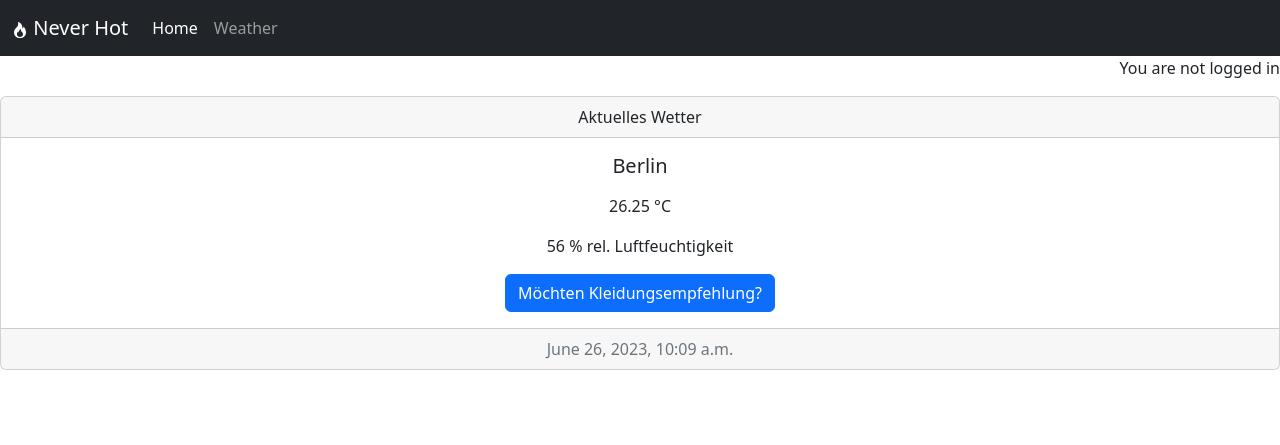
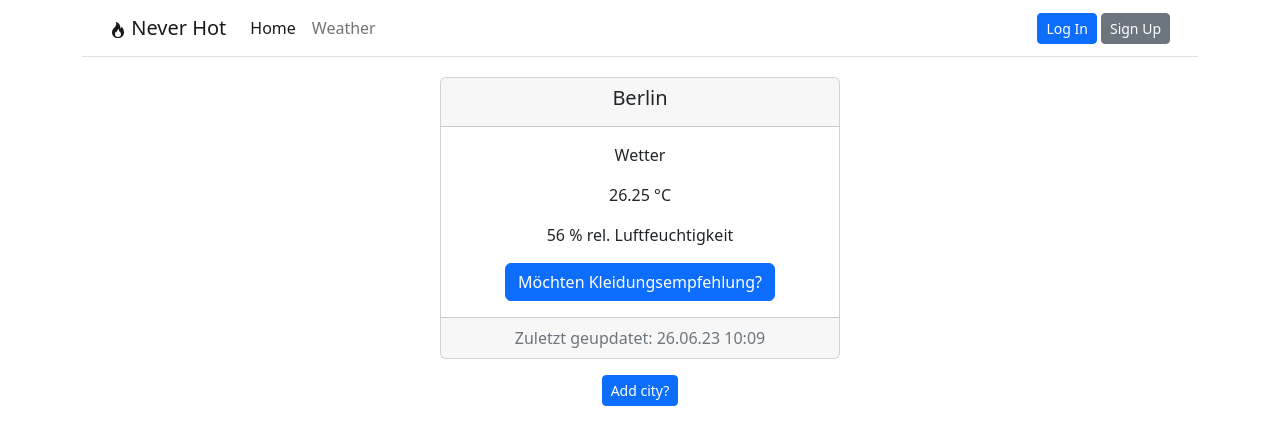
Before and after one commit to SonShua/neverhot, a Django app: page /weather/ in a window 1280 px wide. Shown: the top 445 px of the page. Run offline with Django 4.2, Linux system fonts and the light colour scheme; data comes from the database, SQL or seed files in the repository.

Commit message:
Finished the navbar and added display for weather

```diff
--- a/django_project/urls.py
+++ b/django_project/urls.py
@@ -19,9 +19,9 @@ from django.urls import path, include
 from django.views.generic.base import TemplateView
 
 urlpatterns = [
-    path("", include("pages.urls")),
     path("admin/", admin.site.urls),
+    path("users/", include("django.contrib.auth.urls")),
     path("users/", include("users.urls")),
     path("weather/", include("weather.urls")),
-    path("users/", include("django.contrib.auth.urls")),
+    path("", include("pages.urls")),
 ]
--- a/templates/base2.html
+++ b/templates/base2.html
@@ -11,37 +11,54 @@
 </head>
 
 <body>
-    <nav class="navbar navbar-expand-lg navbar-dark bg-dark">
-        <div class="container-fluid">
-            <a class="navbar-brand" href="{% url 'home' %}"><svg xmlns="http://www.w3.org/2000/svg" width="16"
-                    height="16" fill="currentColor" class="bi bi-fire" viewBox="0 0 16 16">
+    <div class="container">
+        <header class="px-1 mb-1 border-bottom">
+            <div class="container">
+                <!-- Navigation bar -->
+                <nav class="navbar navbar-expand-lg navbar-light " style="background-color: #ffffff;">
+                    <div class=" container-fluid">
+                        <a class="navbar-brand" href="{% url 'home' %}"><svg xmlns="http://www.w3.org/2000/svg"
+                                width="16" height="16" fill="currentColor" class="bi bi-fire" viewBox="0 0 16 16">
                                 <path
                                     d="M8 16c3.314 0 6-2 6-5.5 0-1.5-.5-4-2.5-6 .25 1.5-1.25 2-1.25 2C11 4 9 .5 6 0c.357 2 .5 4-2 6-1.25 1-2 2.729-2 4.5C2 14 4.686 16 8 16Zm0-1c-1.657 0-3-1-3-2.75 0-.75.25-2 1.25-3C6.125 10 7 10.5 7 10.5c-.375-1.25.5-3.25 2-3.5-.179 1-.25 2 1 3 .625.5 1 1.364 1 2.25C11 14 9.657 15 8 15Z" />
                             </svg> Never Hot </a>
-            <button class="navbar-toggler" type="button" data-bs-toggle="collapse" data-bs-target="#navbarScroll"
-                aria-controls="navbarScroll" aria-expanded="false" aria-label="Toggle navigation">
+                        <button class="navbar-toggler" type="button" data-bs-toggle="collapse"
+                            data-bs-target="#navbarScroll" aria-controls="navbarScroll" aria-expanded="false"
+                            aria-label="Toggle navigation">
                             <span class="navbar-toggler-icon"></span>
                         </button>
                         <div class="collapse navbar-collapse" id="navbarScroll">
-                <ul class="navbar-nav me-auto my-2 my-lg-0 navbar-nav-scroll" style="--bs-scroll-height: 100px;">
+                            <ul class="navbar-nav me-auto my-2 my-lg-0 navbar-nav-scroll"
+                                style="--bs-scroll-height: 100px;">
                                 <li class="nav-item">
                                     <a class="nav-link active" aria-current="page" href="{% url 'home' %}">Home</a>
                                 </li>
                                 <li class="nav-item">
                                     <a class="nav-link" href="{% url 'weather' %}">Weather</a>
                                 </li>
-
+                            </ul>
+                            <!-- User section  -->
+                            {% if user.is_authenticated %}
+                            <div class="dropdown">
+                                <button class="btn btn-secondary dropdown-toggle" type="button"
+                                    data-bs-toggle="dropdown" aria-expanded="false">
+                                    {{user.username}}
+                                </button>
+                                <ul class="dropdown-menu">
+                                    <li><a class="dropdown-item" href="#">Change Password</a></li>
+                                    <li><a class="dropdown-item" href="#">Logout</a></li>
+                                </ul>
+                            </div>
+                            {% else %}
+                            <a class="btn btn-primary btn-sm me-1" href="#" role="button">Log In</a>
+                            <a class="btn btn-secondary btn-sm" href="{% url 'signup' %}" role="button">Sign Up</a>
+                            {% endif %}
                         </div>
                     </div>
+            </div>
+        </header>
+
         </nav>
-    {% if user.is_authenticated %}
-    Hi {{ user.username }}!
-    <p><a href="{% url 'logout' %}">Log Out</a></p>
-    {% else %}
-    <div class="text-end">
-        <p>You are not logged in</p>
-    </div>
-    {% endif %}
         <main>
             {% block content %}
             {% endblock content %}
--- a/templates/city_index.html
+++ b/templates/city_index.html
@@ -6,12 +6,16 @@
 {% block content %}
 
 
-<div class="card text-center">
+<div class="d-flex  justify-content-center p-2">
+    <div class="col-md-6">
+        <!-- Cards -->
+        <div class="card text-center mx-auto m-2" , style="width: 25rem;">
+            <!-- hardcoded Berlin-->
             <div class="card-header">
-        Aktuelles Wetter
+                <h5>{{city.city_name}}</h5>
             </div>
             <div class="card-body">
-        <h5 class="card-title">{{city.city_name}}</h5>
+                <h7 class="card-title">Wetter</h7>
                 <p class="card-text">
                 <p>{{city.temp}} °C</p>
                 <p>{{city.hum}} % rel. Luftfeuchtigkeit</p>
@@ -19,7 +23,13 @@
                 <a href="#" class="btn btn-primary">Möchten Kleidungsempfehlung?</a>
             </div>
             <div class="card-footer text-muted">
-        {{city.last_updated}}
+                Zuletzt geupdatet: {{city.last_updated |date:"d.m.y G:i"}}
+            </div>
+        </div>
+        <div class="text-center mx-auto mb-2">
+            <a class="btn btn-primary btn-sm m-2" href="#" role="button">Add city?</a>
+        </div>
+
     </div>
 </div>
 
--- a/templates/registration/signup.html
+++ b/templates/registration/signup.html
@@ -1,5 +1,5 @@
 <!-- templates/registration/signup.html -->
-{% extends "base.html" %}
+{% extends "base2.html" %}
 {% load crispy_forms_tags %}
 
 {% block title %}Sign Up{% endblock title %}
```
Lines whose indentation alone changed are shown as unchanged.
